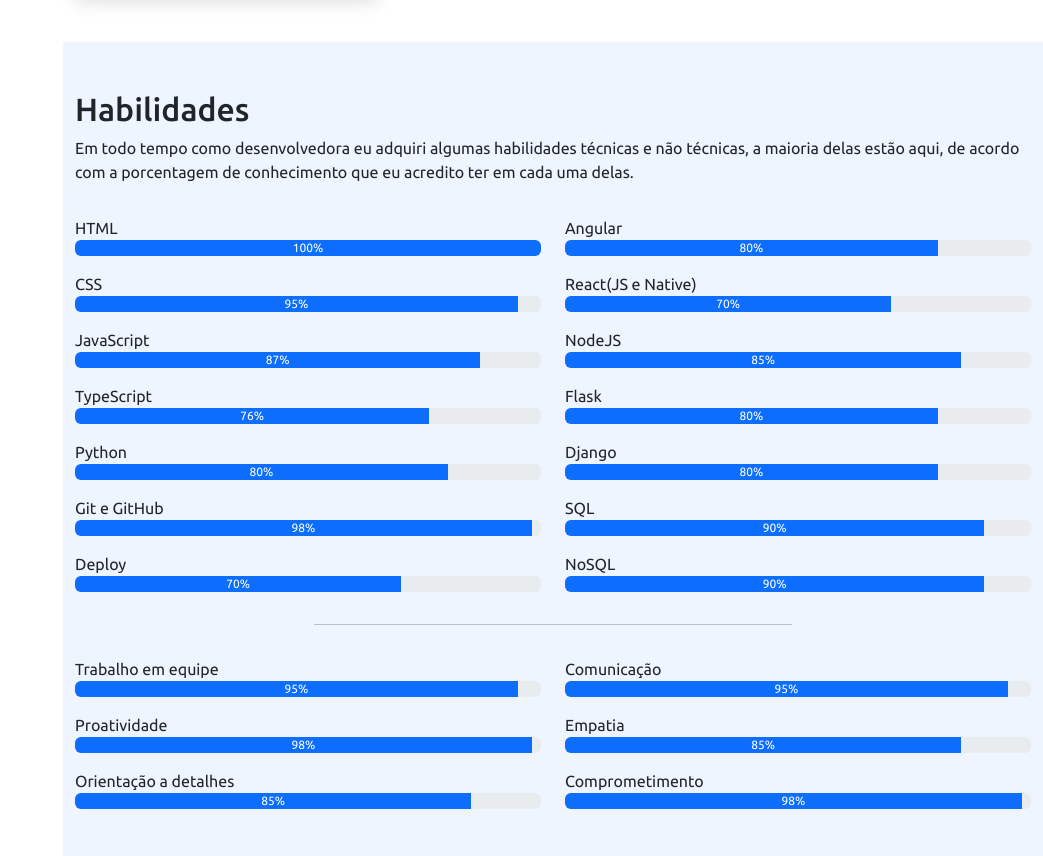
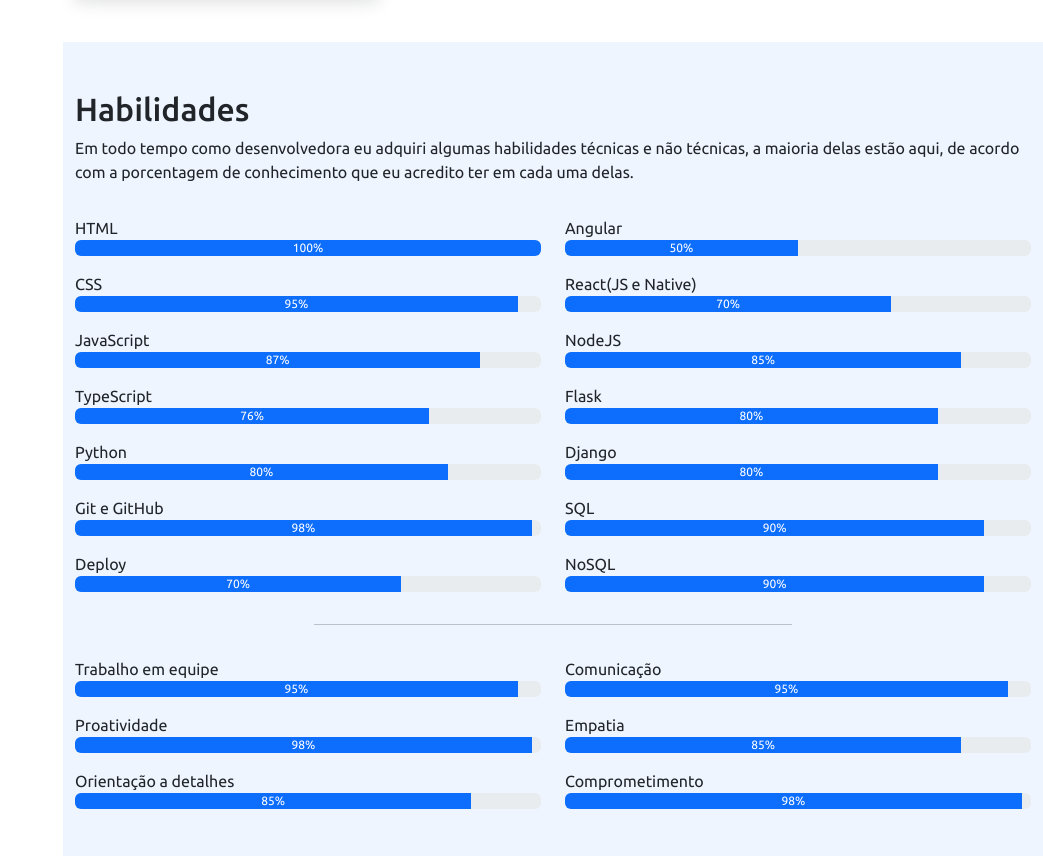
Before and after one commit to warmercolor/portfolio-flask, a Flask app: page / in a window 1280 px wide. Shown: the part 1493-2349 px from the top of the page, without its empty margins (237-1280 px from the left). Run offline with Flask 2, Linux system fonts and the light colour scheme; some libraries are stand-ins or nearby versions.

Commit message:
fix: label

```diff
--- a/templates/index.html
+++ b/templates/index.html
@@ -181,8 +181,8 @@
                     <div class='col-md-6'>
                         <p class='mt-3 mb-0'>Angular</p>
                         <div class='progress'>
-                            <div class='progress-bar' data-anime='left' role='progressbar' style='width: 80%;'
-                                aria-valuenow='80' aria-valuemin='0' aria-valuemax='100'>80%</div>
+                            <div class='progress-bar' data-anime='left' role='progressbar' style='width: 50%;'
+                                aria-valuenow='50' aria-valuemin='0' aria-valuemax='100'>50%</div>
                         </div>
                         <p class='mt-3 mb-0'>React(JS e Native)</p>
                         <div class='progress'>
```
